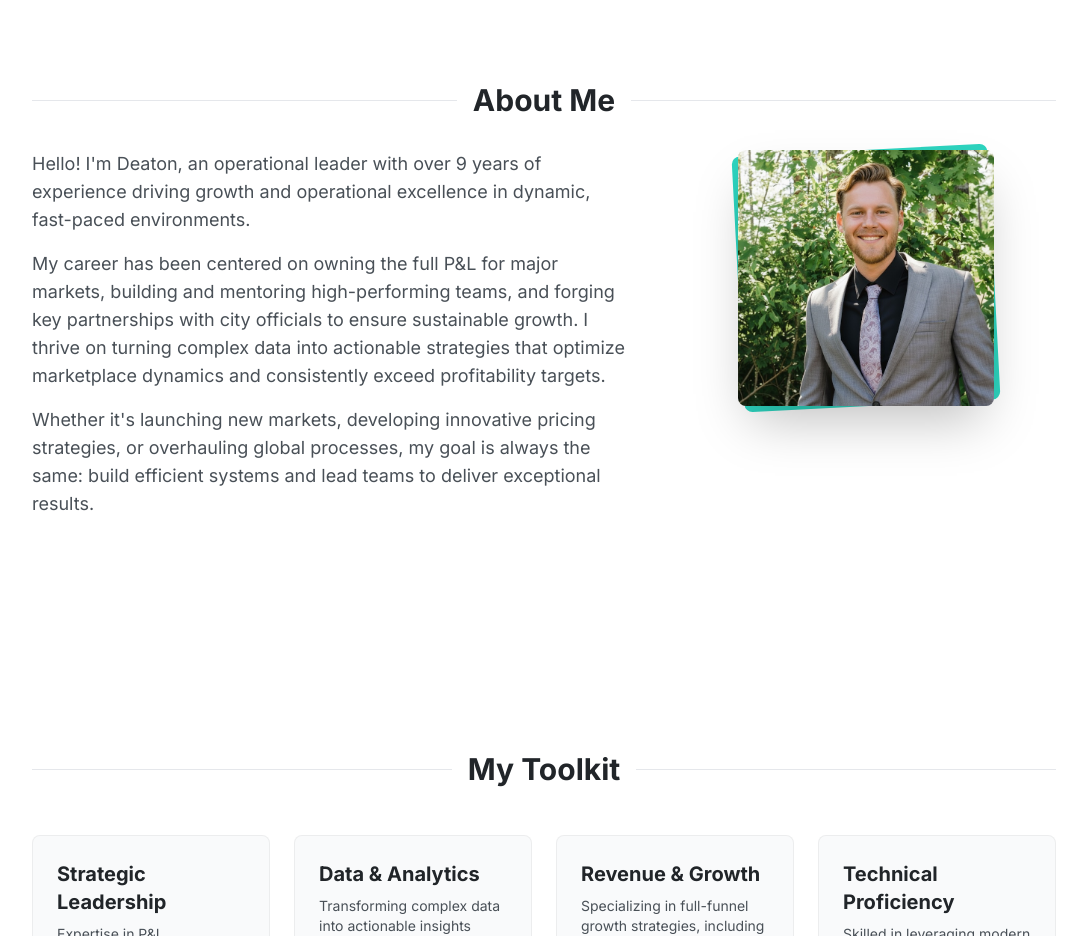
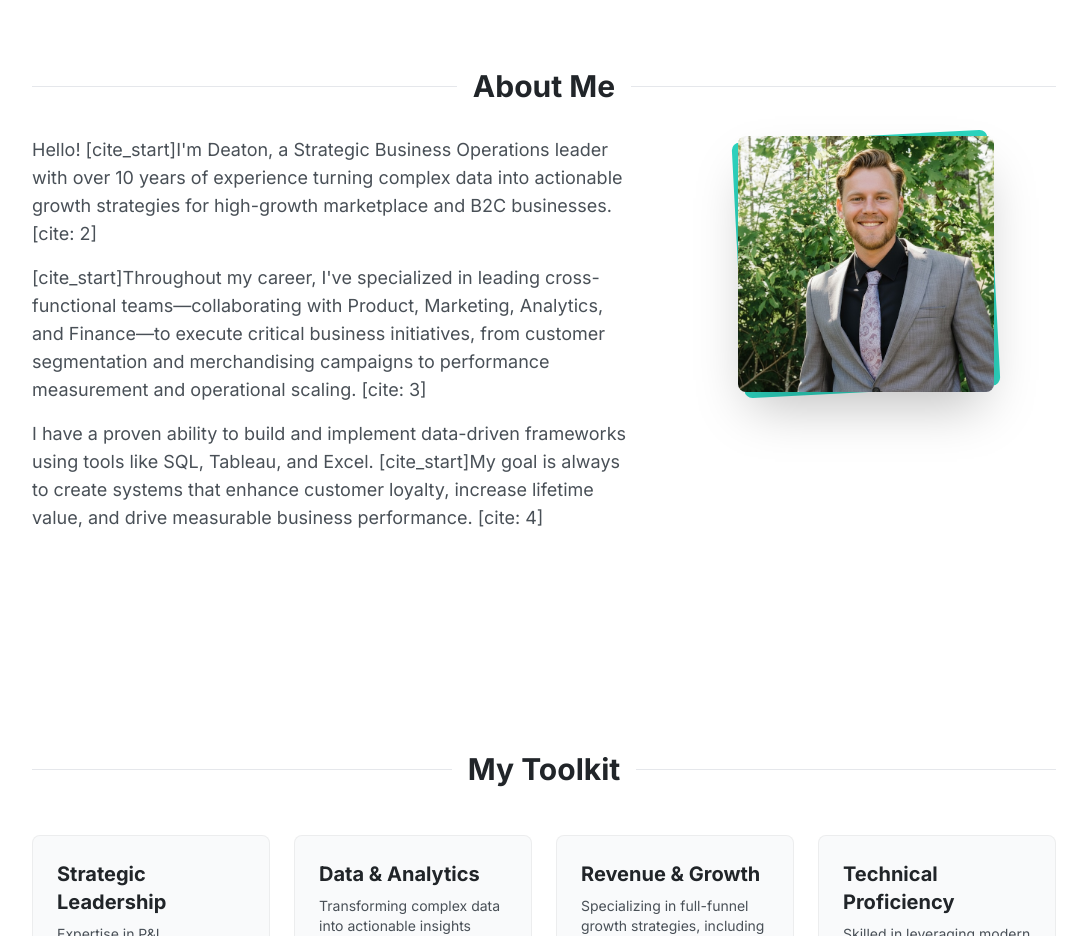
Before and after one commit to DeatonWright/learnmore, a plain HTML site: page index.html in a window 1280 px wide. Shown: the part 820-1756 px from the top of the page, without its empty margins (96-1183 px from the left). Drawn offline with nearby package versions, Linux system fonts and the light colour scheme.

Commit message:
Revise personal introduction and career summary

```diff
--- a/index.html
+++ b/index.html
@@ -245,13 +245,13 @@
                 <div class="grid grid-cols-1 md:grid-cols-5 gap-12">
                     <div class="md:col-span-3 space-y-4 text-lg" style="color: var(--text-secondary);">
                         <p>
-                            Hello! I'm Deaton, an operational leader with over 9 years of experience driving growth and operational excellence in dynamic, fast-paced environments.
+                            Hello! [cite_start]I'm Deaton, a Strategic Business Operations leader with over 10 years of experience turning complex data into actionable growth strategies for high-growth marketplace and B2C businesses. [cite: 2]
                         </p>
                         <p>
-                            My career has been centered on owning the full P&L for major markets, building and mentoring high-performing teams, and forging key partnerships with city officials to ensure sustainable growth. I thrive on turning complex data into actionable strategies that optimize marketplace dynamics and consistently exceed profitability targets.
+                            [cite_start]Throughout my career, I've specialized in leading cross-functional teams—collaborating with Product, Marketing, Analytics, and Finance—to execute critical business initiatives, from customer segmentation and merchandising campaigns to performance measurement and operational scaling. [cite: 3]
                         </p>
                         <p>
-                           Whether it's launching new markets, developing innovative pricing strategies, or overhauling global processes, my goal is always the same: build efficient systems and lead teams to deliver exceptional results.
+                           I have a proven ability to build and implement data-driven frameworks using tools like SQL, Tableau, and Excel. [cite_start]My goal is always to create systems that enhance customer loyalty, increase lifetime value, and drive measurable business performance. [cite: 4]
                         </p>
                     </div>
                     <div class="md:col-span-2 flex justify-center items-start">
```
